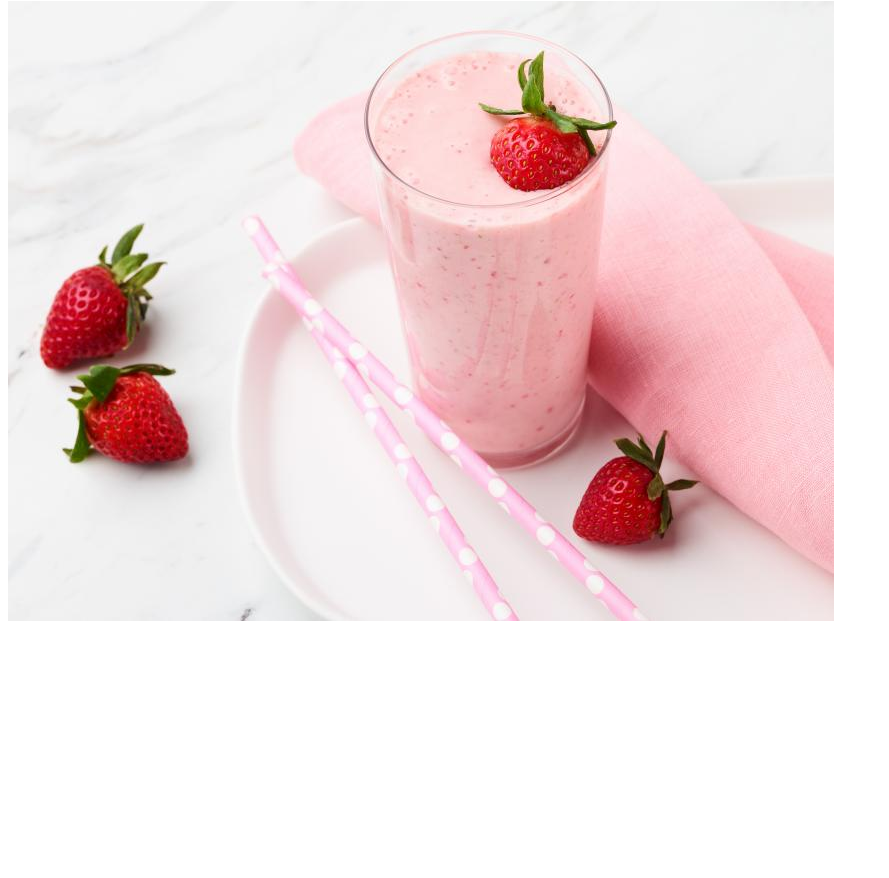
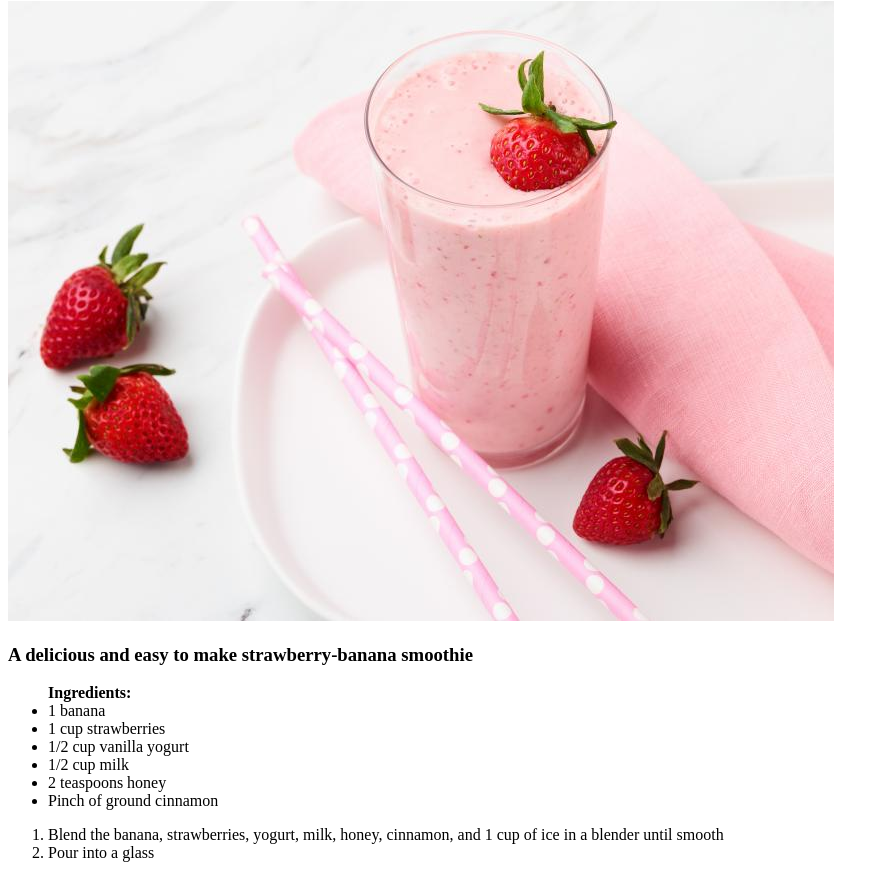
Before and after one commit to Coopjd/odin-recipes, a plain HTML site: page recipes/strawberry-banana-smoothie.html in a window 1280 px wide. Shown: the part 79-957 px from the top of the page, without its empty margins (0-889 px from the left). Before the commit the page ends 800 px from the top, so only its background shows below. Drawn offline with Linux system fonts and the light colour scheme.

Commit message:
Add description of recipe, ingredients, and steps

```diff
--- a/recipes/strawberry-banana-smoothie.html
+++ b/recipes/strawberry-banana-smoothie.html
@@ -12,8 +12,22 @@
     <body>
         <h1>Strawberry-Banana Smoothie</h1>
         <img src="../strawberry-smoothie.jpeg">
+        <h3><strong>A delicious and easy to make strawberry-banana smoothie</strong></h3>
 
+        <ul>
+            <strong>Ingredients:</strong>
+            <li>1 banana</li>
+            <li>1 cup strawberries</li>
+            <li>1/2 cup vanilla yogurt</li>
+            <li>1/2 cup milk</li>
+            <li>2 teaspoons honey</li>
+            <li>Pinch of ground cinnamon</li>
+        </ul>
 
+        <ol>
+            <li>Blend the banana, strawberries, yogurt, milk, honey, cinnamon, and 1 cup of ice in a blender until smooth</li>
+            <li>Pour into a glass</li>
+        </ol>
 
 
     </body>
```
